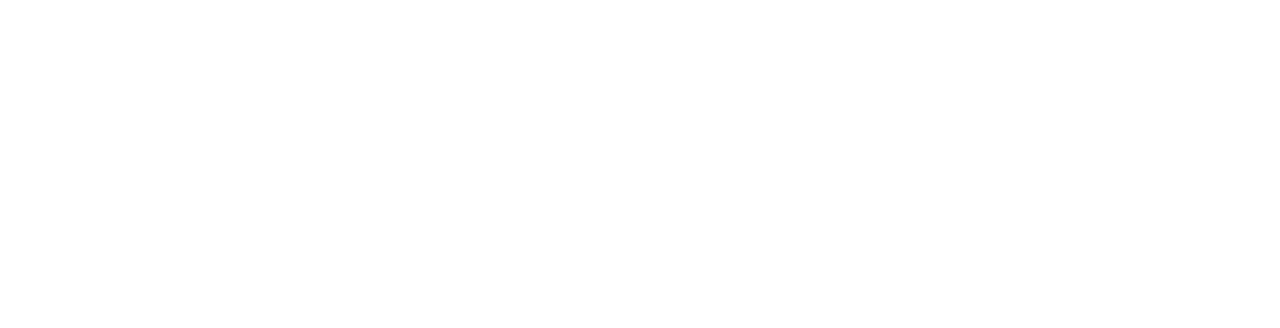
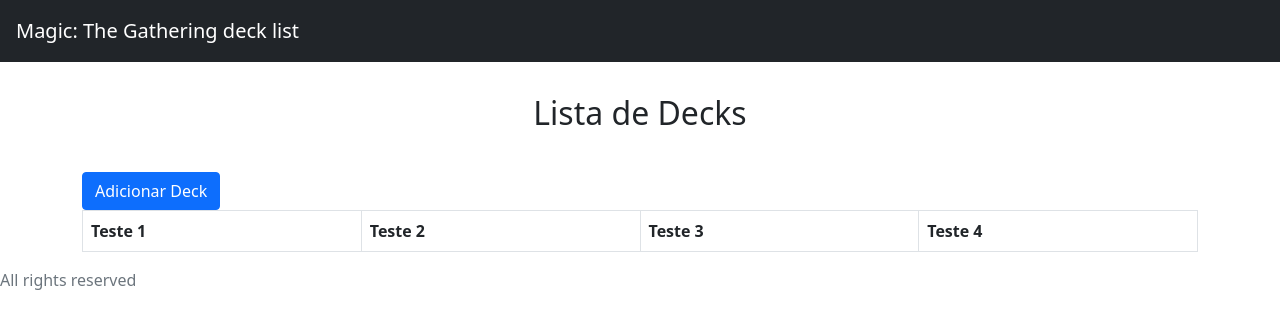
Before and after one commit to LucasTrentinn/mtg_crud, a React (Create React App) app in the folder front/: page / in a window 1280 px wide. Shown: the top 328 px of the page. Built offline with nearby package versions, Linux system fonts and the light colour scheme.

Commit message:
Adição de alguns componentes e bootstrap

```diff
--- a/front/package.json
+++ b/front/package.json
@@ -6,9 +6,12 @@
     "@testing-library/jest-dom": "^5.16.4",
     "@testing-library/react": "^13.2.0",
     "@testing-library/user-event": "^13.5.0",
+    "bootstrap": "^5.1.3",
     "react": "^18.1.0",
     "react-dom": "^18.1.0",
+    "react-router-dom": "^6.3.0",
     "react-scripts": "5.0.1",
+    "reactstrap": "^9.0.2",
     "styled-components": "^5.3.5",
     "web-vitals": "^2.1.4"
   },
--- a/front/src/App.js
+++ b/front/src/App.js
@@ -1,6 +1,22 @@
+import {BrowserRouter as Router, Route, Switch} from 'react-router-dom'
+import { Container } from 'reactstrap';
+import Footer from './components/Footer';
+import Header from './components/Header';
+import Lista from './components/Lista';
+
 function App() {
   return (
-    <div></div>
+    <div className='App'>
+      <Router>
+        <Header />
+        <Container>
+          <Switch>
+            <Route path='/' component={Lista}></Route>
+          </Switch>
+        </Container>
+        <Footer />
+      </Router>
+    </div>
   );
 }
 
--- /dev/null
+++ b/front/src/components/Footer.js
@@ -0,0 +1,13 @@
+import React, { Component } from "react";
+
+export default class Footer extends Component {
+  render() {
+    return(
+      <div>
+        <footer className="footer">
+          <span className="text-muted"> All rights reserved </span>
+        </footer>
+      </div>
+    )
+  }
+}
--- /dev/null
+++ b/front/src/components/Header.js
@@ -0,0 +1,15 @@
+import React, { Component } from 'react'
+
+export default class Header extends Component {
+  render() {
+    return (
+      <div>
+        <header>
+          <nav className='navbar navbar-expand-md navbar-dark bg-dark' style={{padding: "1em"}}>
+            <div><a href='' className='navbar-brand'> Magic: The Gathering deck list </a></div>
+          </nav>
+        </header>
+      </div>
+    )
+  }
+}
--- /dev/null
+++ b/front/src/components/Lista.js
@@ -0,0 +1,33 @@
+import React, { Component } from "react";
+import { Button, Row, Table } from 'reactstrap'
+
+export default class Lista extends Component {
+
+  render() {
+    return(
+      <div>
+        <h2 className="text-center" style={{padding: '1em'}}> Lista de Decks </h2>
+        <div style={{textAlign: 'left'}}>
+          <Button color="primary"> Adicionar Deck </Button>
+        </div>
+        <Row>
+          <Table striped bordered responsive hover>
+            <thead>
+              <tr>
+                <th> Teste 1 </th>
+                <th> Teste 2 </th>
+                <th> Teste 3 </th>
+                <th> Teste 4 </th>
+              </tr>
+            </thead>
+            <tbody>
+              {
+
+              }
+            </tbody>
+          </Table>
+        </Row>
+      </div>
+    )
+  }
+}
--- a/front/src/index.js
+++ b/front/src/index.js
@@ -1,6 +1,8 @@
 import React from 'react';
 import ReactDOM from 'react-dom/client';
 import App from './App';
+import 'bootstrap/dist/css/bootstrap.min.css'
+import 'bootstrap/dist/js/bootstrap'
 
 const root = ReactDOM.createRoot(document.getElementById('root'));
 root.render(
```
Also changed, not shown: 1 other file (tests, documents, lock files or other folders).
